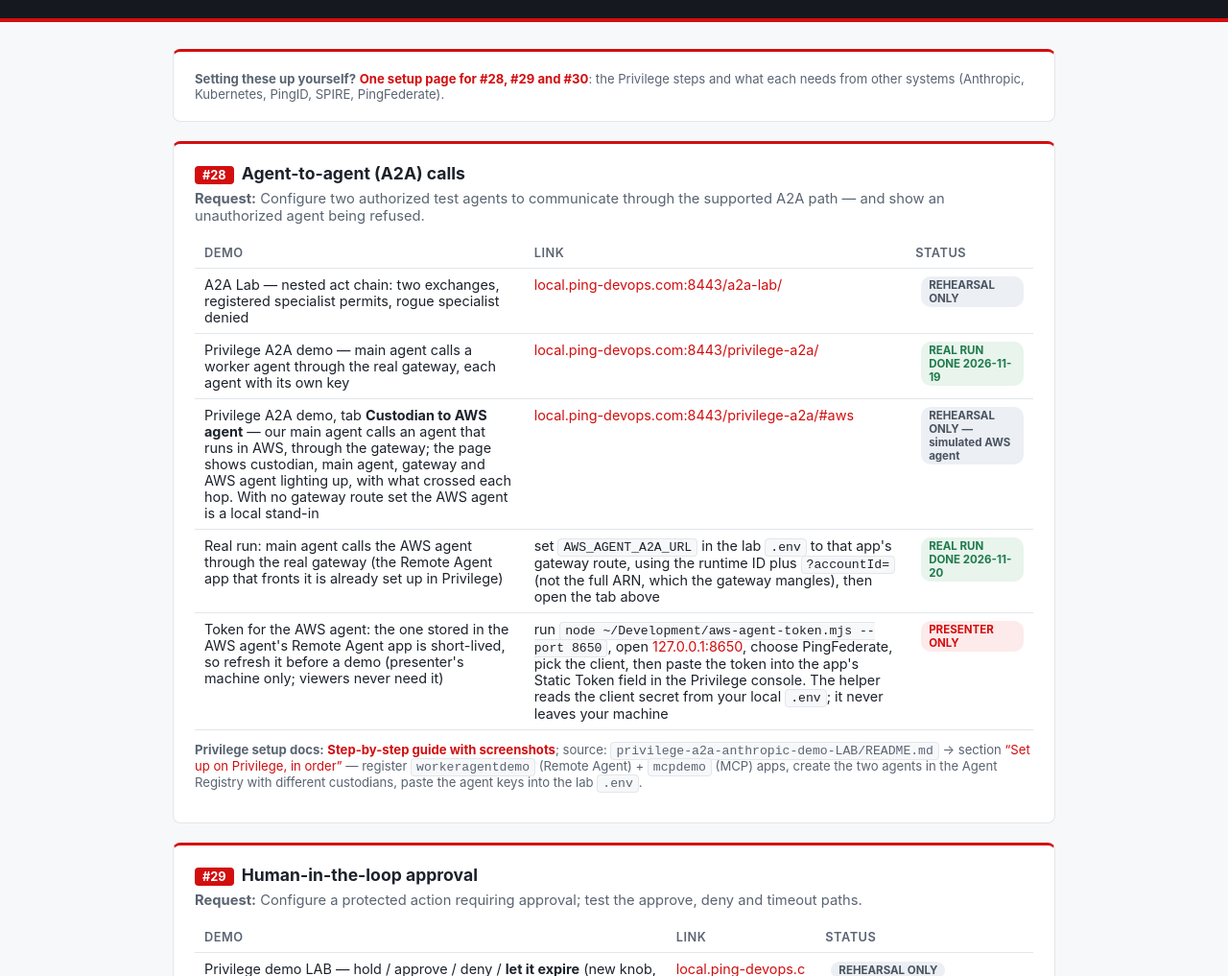
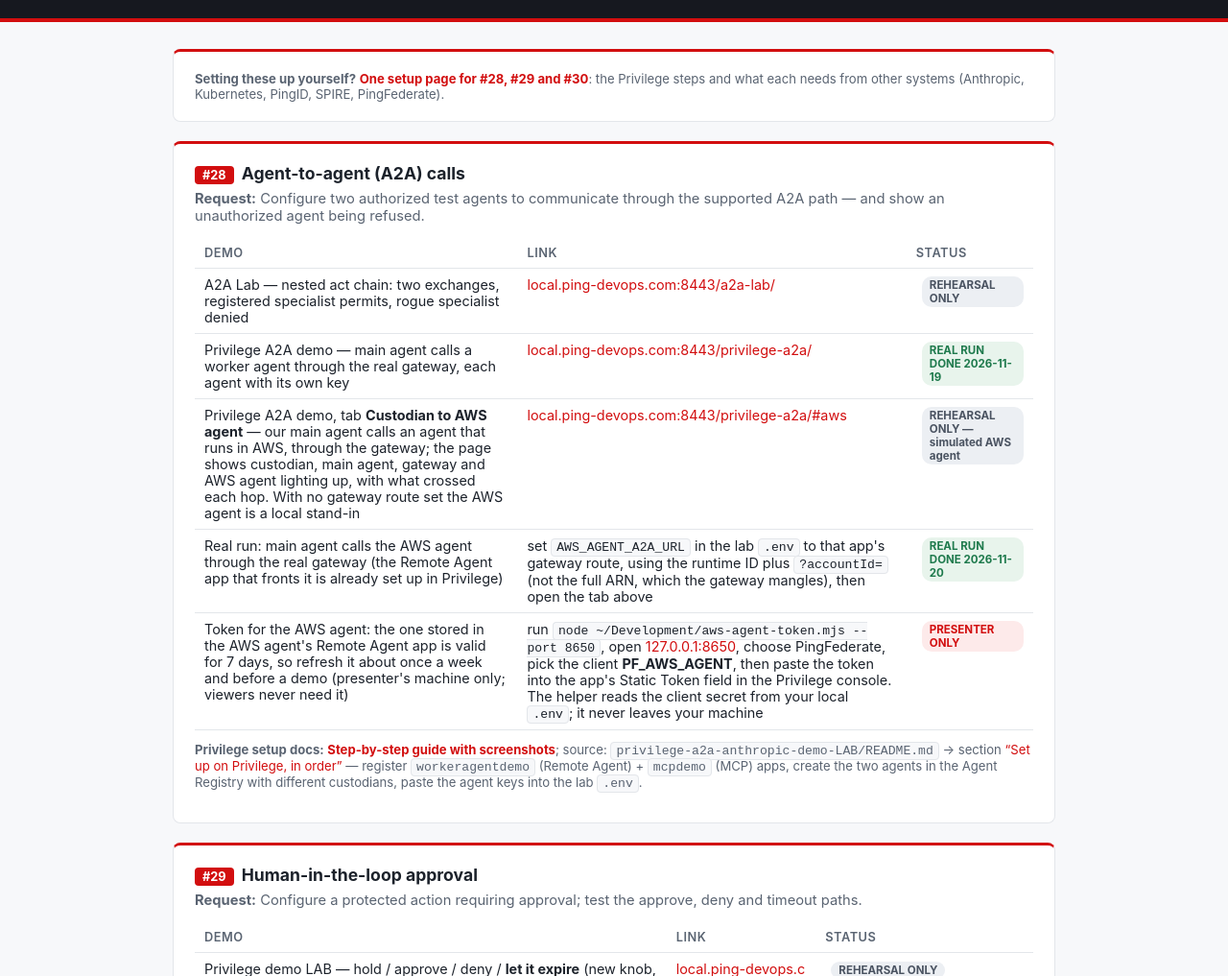
Before and after one commit to curtismu7/nyl-demo-starter, a plain HTML site: page index.html in a window 1280 px wide. Shown: the part 83-1100 px from the top of the page at 96% size. Drawn offline with Linux system fonts and the light colour scheme.

Commit message:
AWS agent token: 7-day token from a dedicated PingFederate client (PF_AWS_AGENT); refresh weekly

```diff
--- a/index.html
+++ b/index.html
@@ -68,8 +68,8 @@
         <td><span class="badge real">REAL RUN DONE 2026-11-20</span></td>
       </tr>
       <tr>
-        <td>Token for the AWS agent: the one stored in the AWS agent's Remote Agent app is short-lived, so refresh it before a demo (presenter's machine only; viewers never need it)</td>
-        <td>run <code>node ~/Development/aws-agent-token.mjs --port 8650</code>, open <a href="http://127.0.0.1:8650/" target="_blank" rel="noopener noreferrer">127.0.0.1:8650</a>, choose PingFederate, pick the client, then paste the token into the app's Static Token field in the Privilege console. The helper reads the client secret from your local <code>.env</code>; it never leaves your machine</td>
+        <td>Token for the AWS agent: the one stored in the AWS agent's Remote Agent app is valid for 7 days, so refresh it about once a week and before a demo (presenter's machine only; viewers never need it)</td>
+        <td>run <code>node ~/Development/aws-agent-token.mjs --port 8650</code>, open <a href="http://127.0.0.1:8650/" target="_blank" rel="noopener noreferrer">127.0.0.1:8650</a>, choose PingFederate, pick the client <b>PF_AWS_AGENT</b>, then paste the token into the app's Static Token field in the Privilege console. The helper reads the client secret from your local <code>.env</code>; it never leaves your machine</td>
         <td><span class="badge owner">PRESENTER ONLY</span></td>
       </tr>
     </table>
@@ -133,7 +133,7 @@
     <table>
       <tr><th>Item</th><th>Real run status</th></tr>
       <tr><td>#28 A2A</td><td><b>DONE &mdash; real run 2026-11-19.</b> Main agent delegated to the worker over A2A through the gateway, the worker read entitlements over MCP through the gateway, and a real answer came back (<code>200</code>). The same A2A call with the worker's key, which has no <code>a2a</code> scope, was refused (<code>403</code>, <code>key not scoped for a2a access</code>).</td></tr>
-      <tr><td>AWS agent A2A (joins #28)</td><td><b>DONE &mdash; real run 2026-11-20.</b> The main agent called the agent running in AWS (Amazon Bedrock AgentCore) through the Privilege gateway over A2A (<code>message/send</code>), and the AWS agent's own reply came back (<code>200</code>). The Remote Agent app passes a PingFederate-issued token that the AgentCore runtime verifies, so the runtime trusts that issuer. The route in the lab's local <code>.env</code> is <code>AWS_AGENT_A2A_URL</code>, which carries the main agent's key (its grant selects the AWS agent's Remote Agent app). The token stored in the app is short-lived (about 1 hour), so it is refreshed before each demo. With the route blank the tab still runs against a local stand-in, which is rehearsal only.</td></tr>
+      <tr><td>AWS agent A2A (joins #28)</td><td><b>DONE &mdash; real run 2026-11-20.</b> The main agent called the agent running in AWS (Amazon Bedrock AgentCore) through the Privilege gateway over A2A (<code>message/send</code>), and the AWS agent's own reply came back (<code>200</code>). The Remote Agent app passes a PingFederate-issued token that the AgentCore runtime verifies, so the runtime trusts that issuer. The route in the lab's local <code>.env</code> is <code>AWS_AGENT_A2A_URL</code>, which carries the main agent's key (its grant selects the AWS agent's Remote Agent app). The token stored in the app comes from a dedicated PingFederate client and is valid for 7 days, so the presenter refreshes it about once a week. With the route blank the tab still runs against a local stand-in, which is rehearsal only.</td></tr>
       <tr><td>#29 approval</td><td>Gateway connection is real (tool list through a live door). <b>DONE &mdash; real run 2026-11-20.</b> A Cedar hold on a real gateway door sent a PingID push to the approver's phone (tenant MFA on, PingID-enabled environment); the approval is recorded by Privilege as channel <code>ciba</code> and the retry succeeded. On the earlier (old) tenant a real reject, which is final, and several expiries were also recorded through the same gateway holds. Evidence in guide #29.</td></tr>
       <tr><td>#30 SPIFFE</td><td><b>DONE &mdash; real run 2026-11-19.</b> SPIRE in the SE cluster minted real JWT-SVIDs; the gateway accepted the valid one (<code>200</code> + tool list) and refused the mismatched SPIFFE ID and the untrusted key (<code>401</code>). Evidence: the HTTP statuses, re-run 2026-11-19 (no per-call gateway log line was found for the SPIFFE key). The standalone lab remains the rehearsal mode.</td></tr>
     </table>
```
